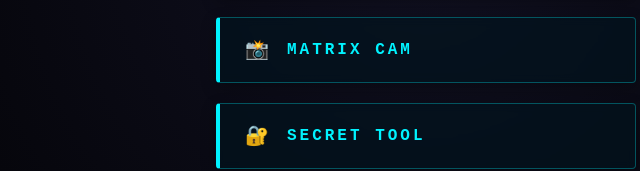
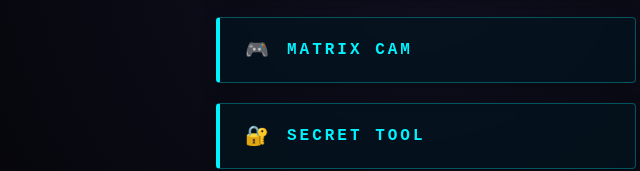
Before and after one commit to TNB88/Thao, a plain HTML site: page index.html in a window 1280 px wide. Shown: the part 468-639 px from the top of the page, 214-854 px from the left. Drawn offline with Linux system fonts and the light colour scheme.

Commit message:
Update index.html

```diff
--- a/index.html
+++ b/index.html
@@ -123,7 +123,7 @@
     <div class="link-list">
         <a href="ThaoDiCho.html" class="btn"><span>🛒</span>Thảo Đi Chợ</a>
         <a href="GiaiCuuThao.html" class="btn"><span>❤️</span>Trò Chơi Giải Cứu Thảo</a>
-        <a href=" " class="btn"><span>📸</span> Matrix Cam</a>
+        <a href="FlappyRambo.html" class="btn"><span>🎮</span> Matrix Cam</a>
         <a href="diep_vien.html" class="btn"><span>🔐</span> Secret Tool</a>
         <a href="prank.html" class="btn danger"><span>⚠️</span> Danger Zone</a>
     </div>
```
